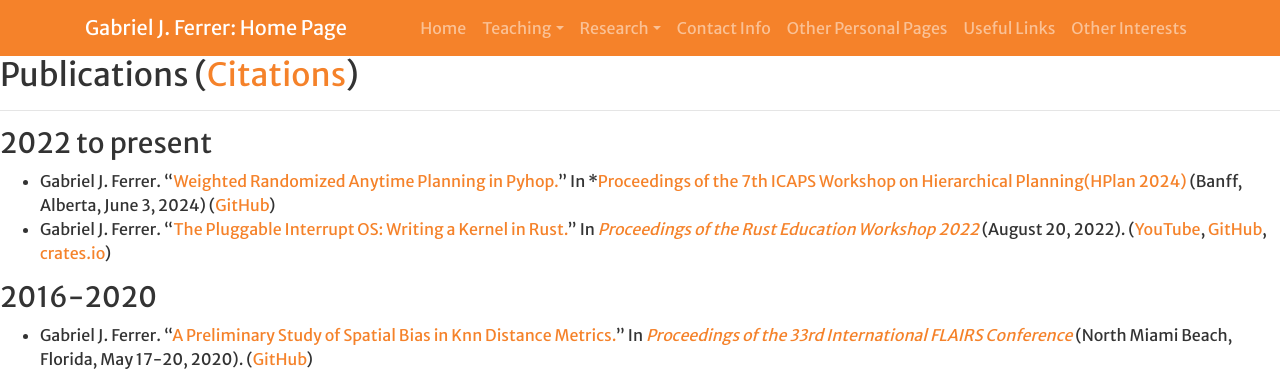
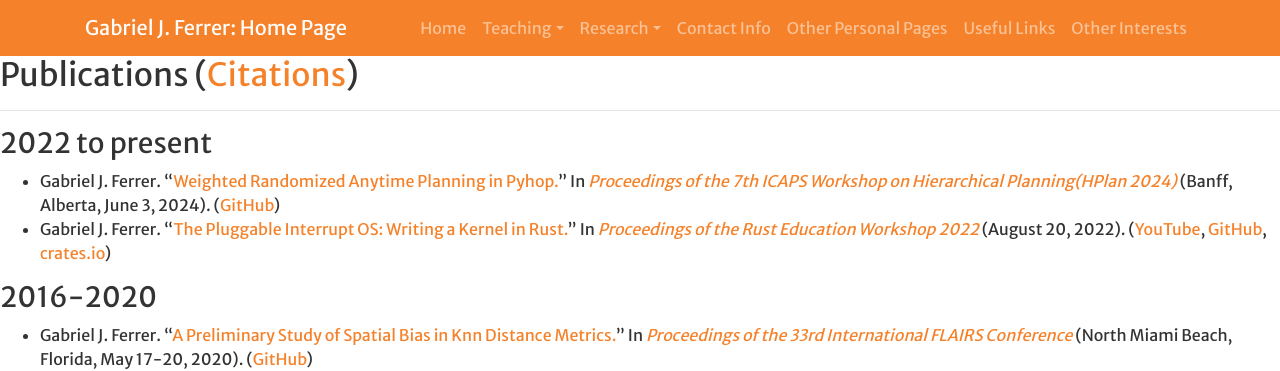
Before and after one commit to gjf2a/gjf2a.github.io, a Jekyll site: the page built from publications.md, in a window 1280 px wide and 900 px high. Shown: the top 371 px of the window. Built offline with Jekyll 4.4.1, drawn with Linux system fonts in a browser that asks for light colours; a script that is not in the unit is left out; our own code applies the rules of GitHub Pages for plain Markdown files.

Commit message:
Fixed typo

```diff
--- a/publications.md
+++ b/publications.md
@@ -6,7 +6,7 @@ layout: default
 <hr>
 
 ### 2022 to present
-* Gabriel J. Ferrer. "[Weighted Randomized Anytime Planning in Pyhop.](https://bibbase.org/network/publication/ferrer-weightedrandomizedanytimeplanninginpyhop-2024)" In *[Proceedings of the 7th ICAPS Workshop on Hierarchical Planning(HPlan 2024)](https://icaps24.icaps-conference.org/program/workshops/hplan/) (Banff, Alberta, June 3, 2024) ([GitHub](https://github.com/gjf2a/pyhop_anytime))
+* Gabriel J. Ferrer. "[Weighted Randomized Anytime Planning in Pyhop.](https://bibbase.org/network/publication/ferrer-weightedrandomizedanytimeplanninginpyhop-2024)" In *[Proceedings of the 7th ICAPS Workshop on Hierarchical Planning(HPlan 2024)](https://icaps24.icaps-conference.org/program/workshops/hplan/)* (Banff, Alberta, June 3, 2024). ([GitHub](https://github.com/gjf2a/pyhop_anytime))
 * Gabriel J. Ferrer. "[The Pluggable Interrupt OS: Writing a Kernel in Rust.](assets/publications/RustEducation2022.pdf)" In *[Proceedings of the Rust Education Workshop 2022](https://rust-edu.org/workshop/proceedings.pdf)* (August 20, 2022). ([YouTube](https://www.youtube.com/watch?v=koYSvETs03o&list=PL85XCvVPmGQhVCcPkmgbMUfJv4iGVixj-&index=8), [GitHub](https://github.com/gjf2a/pluggable_interrupt_os), [crates.io](https://crates.io/crates/pluggable_interrupt_os))
 
 ### 2016-2020
```
